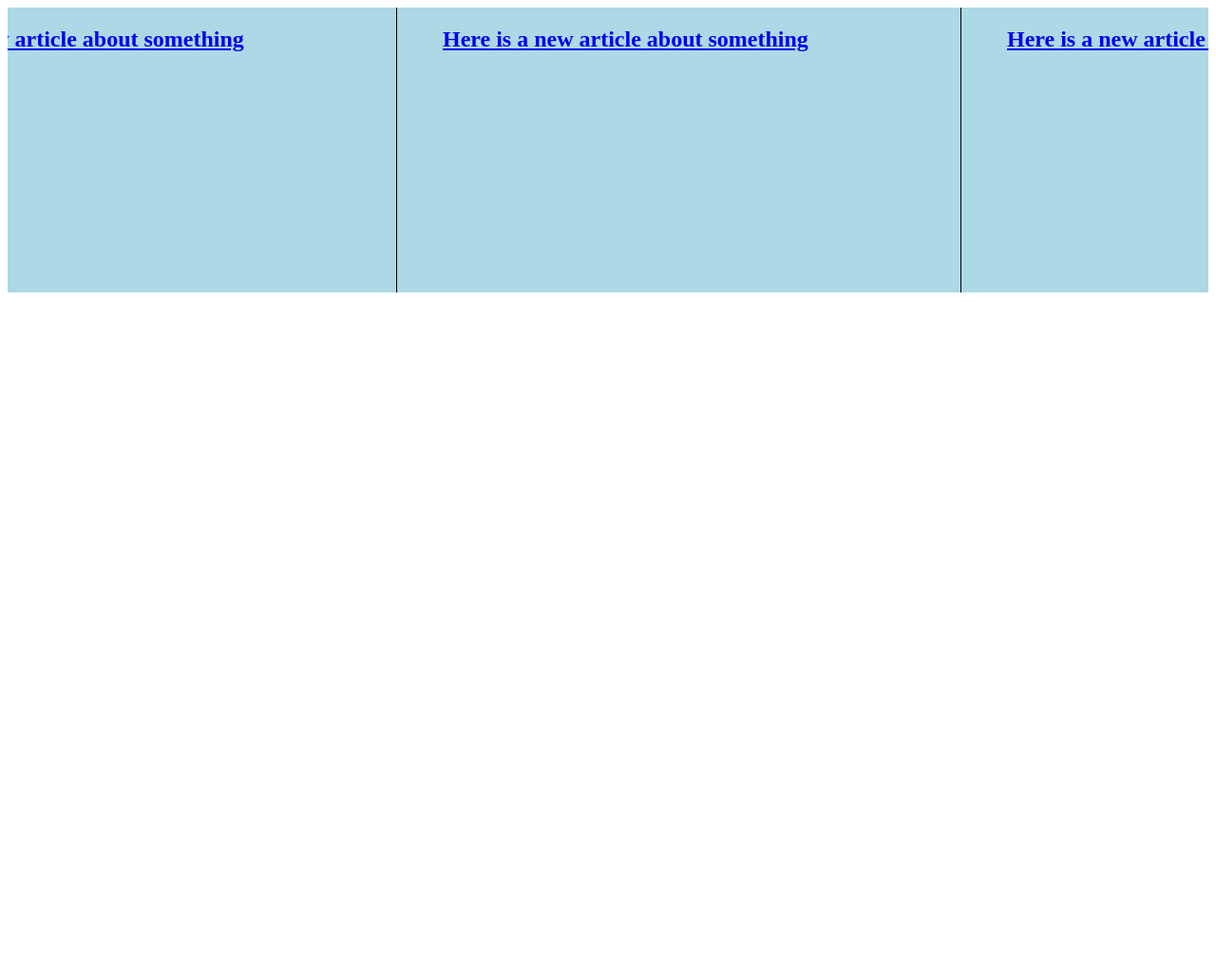
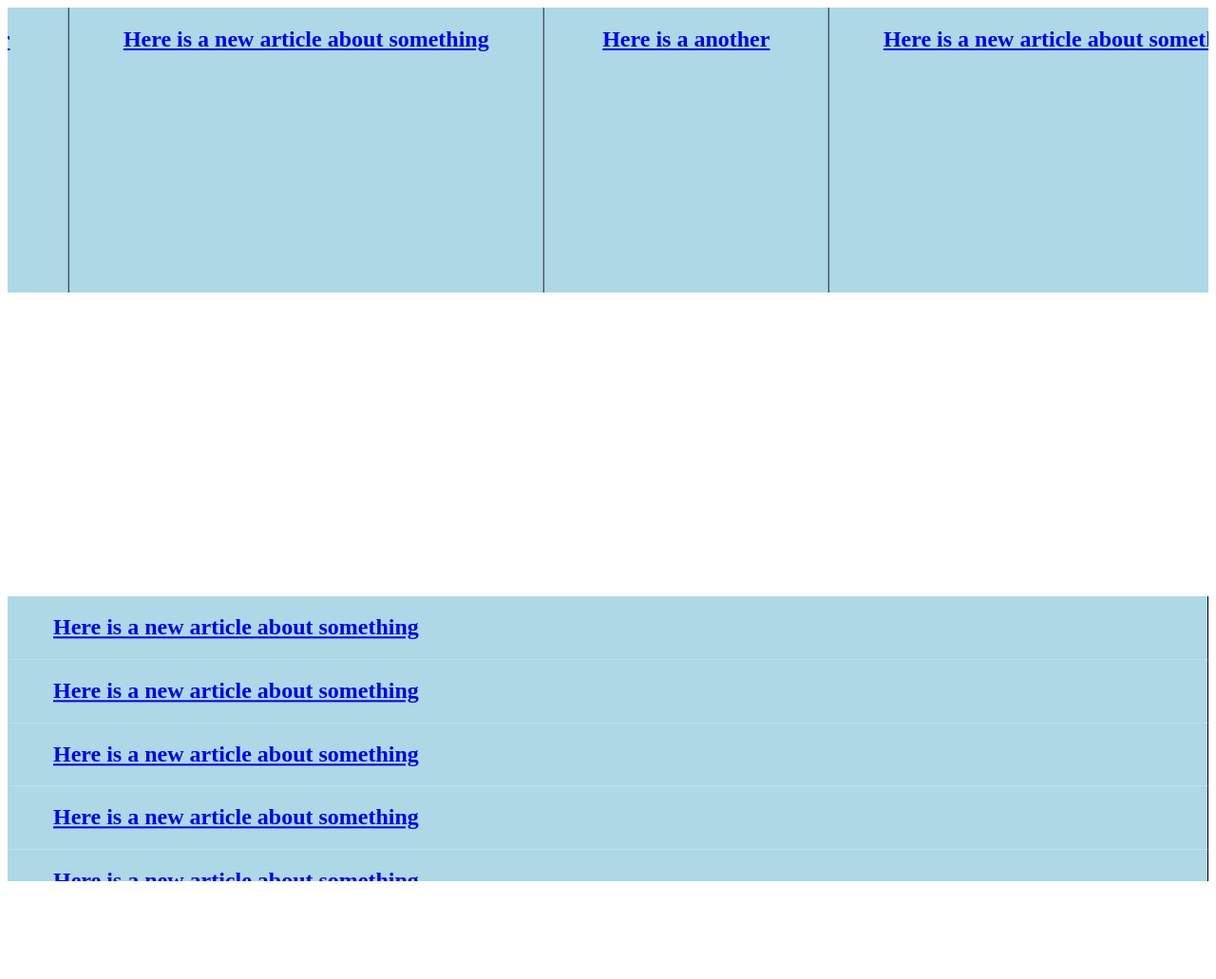
Before and after one commit to versoly/versoly-marquee, a website built with Vite: page index.html in a window 1280 px wide. Shown: the top 1031 px of the page at 95% size. Before the commit the page ends 800 px from the top, so only its background shows below. Built offline with nearby package versions, Linux system fonts and the light colour scheme.

Commit message:
Upgrade: TS, oxc, reduce elements, observer

```diff
--- a/index.html
+++ b/index.html
@@ -1,9 +1,19 @@
-<!DOCTYPE html>
+<!doctype html>
 <html lang="en">
   <head>
     <meta charset="UTF-8" />
     <meta name="viewport" content="width=device-width, initial-scale=1.0" />
     <title>Versoly Marquee</title>
+    <style>
+      *,
+      ::after,
+      ::before,
+      ::backdrop,
+      ::file-selector-button {
+        box-sizing: border-box;
+        border: 0 solid;
+      }
+    </style>
   </head>
 
   <body>
@@ -21,7 +31,44 @@
         <a
           href="#"
           style="
-            width: 400px;
+            width: 500px;
+            background: lightblue;
+            padding: 0 48px;
+            border-right: black 1px solid;
+            text-align: center;
+          "
+        >
+          <h2>Here is a new article about something</h2>
+        </a>
+        <a
+          href="#"
+          style="
+            width: 300px;
+            background: lightblue;
+            padding: 0 48px;
+            border-right: black 1px solid;
+            text-align: center;
+          "
+        >
+          <h2>Here is a another</h2>
+        </a>
+      </div>
+    </section>
+
+    <section>
+      <div
+        style="
+          display: flex;
+          flex-direction: column;
+          height: 300px;
+          margin-top: 320px;
+        "
+        data-toggle="marquee"
+        data-options="{'direction': 'ttb', 'pauseable': true, 'duration': 1}"
+      >
+        <a
+          href="#"
+          style="
             background: lightblue;
             padding: 0 48px;
             border-right: black 1px solid;
@@ -31,6 +78,8 @@
         </a>
       </div>
     </section>
+
+    <section style="height: 3000px"></section>
 
     <script type="module">
       import { Marquee } from "./src";
--- a/src/marquee.js
+++ /dev/null
@@ -1,112 +0,0 @@
-export const Marquee = function (elem, options = {}) {
-  let loop = options.loop ?? true,
-    duration = options.duration || 5, // seconds
-    direction = options.direction || "ltr", // 'ltr', 'rtl', 'ttb', 'btt'
-    pauseable = options.pauseable ?? true,
-    iterations = options.iterations ?? 1,
-    milestone = 0,
-    marqueeElem = null,
-    elemSize = null,
-    self = this,
-    ltrCond = 0,
-    loopCnt = 0,
-    start = 0,
-    elemOffsetSize = 0,
-    paused = false,
-    process = null;
-
-  const isVertical = direction.includes("tt");
-  const translate = isVertical ? "Y" : "X";
-  const sizeName = isVertical ? "height" : "width";
-  const capitalizedSizeName = isVertical ? "Height" : "Width";
-  const offsetSizeName = "offset" + capitalizedSizeName;
-
-  let distancePerIteration = 10 / (duration * 1000);
-
-  const constructor = function (elem) {
-    const elemHTML = elem.innerHTML;
-    const elemNode = elem.childNodes[1] || elem;
-    elemOffsetSize = elem[offsetSizeName];
-    elemSize = elemNode[offsetSizeName];
-
-    if (elemSize === 0) {
-      return;
-    }
-
-    const elemCount = Math.ceil((elemOffsetSize + 1) / elemSize) + 3;
-
-    marqueeElem = "<div>" + elemHTML + "</div>";
-    elem.innerHTML = marqueeElem;
-    marqueeElem = elem.getElementsByTagName("div")[0];
-
-    elem.style.overflow = "clip";
-
-    marqueeElem.style[sizeName] = elemSize * elemCount + "px";
-    marqueeElem.style.whiteSpace = "nowrap";
-    marqueeElem.style.position = "relative";
-    marqueeElem.style.display = "flex";
-    marqueeElem.style.flexDirection = isVertical ? "column" : "row";
-
-    if (iterations) {
-      for (let i = 0; i < elemCount - 1; i++) {
-        marqueeElem.innerHTML += elemHTML;
-        marqueeElem.children[i].style["min-" + sizeName] = elemSize + "px";
-      }
-
-      marqueeElem.style[sizeName] = elemCount * elemSize;
-
-      if (direction === "ltr" || direction === "ttb") {
-        start = -elemSize;
-      }
-    } else {
-      ltrCond = elemOffsetSize;
-
-      if (direction === "rtl" || direction === "btt") {
-        milestone = ltrCond;
-      }
-    }
-
-    if (direction === "ltr" || direction === "ttb") {
-      milestone = -elemSize;
-    } else if (direction === "rtl" || direction === "btt") {
-      distancePerIteration = -distancePerIteration;
-    }
-
-    self.init();
-
-    return marqueeElem;
-  };
-
-  this.init = function () {
-    process = setInterval(self.play, 10);
-
-    if (pauseable) {
-      elem.addEventListener("mouseenter", () => (paused = true));
-      elem.addEventListener("mouseleave", () => (paused = false));
-    }
-  };
-
-  this.play = function () {
-    if (paused) {
-      return;
-    }
-
-    marqueeElem.style.transform = `translate${translate}(${start}px)`;
-    start += distancePerIteration * elemSize;
-
-    if (start > ltrCond || start < -elemSize) {
-      start = milestone;
-      loopCnt++;
-
-      if (loop !== true && loopCnt >= iterations) {
-        marqueeElem.style.transform = "";
-      }
-    }
-  };
-
-  this.end = function () {
-    clearInterval(process);
-  };
-
-  constructor(elem);
-};
--- /dev/null
+++ b/src/marquee.ts
@@ -0,0 +1,194 @@
+declare global {
+  interface Window {
+    Marquee: typeof Marquee;
+  }
+}
+
+type MarqueeOptions = {
+  loop?: boolean;
+  pauseable?: boolean;
+  iterations?: number;
+  duration?: number;
+  direction?: "ltr" | "rtl" | "ttb" | "btt";
+};
+
+export class Marquee {
+  private elem: HTMLElement;
+  private marqueeElem: HTMLElement | null = null;
+
+  // Configuration
+  private loop: boolean;
+  private pauseable: boolean;
+  private iterations: number;
+  private duration: number;
+  private direction: "ltr" | "rtl" | "ttb" | "btt";
+
+  // Dimensions & Logic
+  private elemOuterSize: number = 0;
+  private elemInnerSize: number = 0;
+  private milestone: number = 0;
+  private ltrCond: number = 0;
+  private loopCnt: number = 0;
+  private start: number = 0;
+  private distancePerIteration: number = 0;
+
+  // State
+  private paused: boolean = false;
+  private process: number | undefined | ReturnType<typeof setInterval>; // ReturnType for Node/Browser compatibility
+  private observer: IntersectionObserver | null = null;
+
+  // Helpers derived from direction
+  private dimension: "width" | "height";
+  private childDimensions: number[] = [];
+
+  constructor(elem: HTMLElement, options: MarqueeOptions = {}) {
+    this.elem = elem;
+
+    this.loop = options.loop ?? true;
+    this.pauseable = options.pauseable ?? true;
+    this.iterations = options.iterations ?? 1;
+    this.duration = options.duration || 5; // seconds
+    this.direction = options.direction || "ltr";
+
+    // Helper derivations
+    this.dimension = this.direction.includes("tt") ? "height" : "width";
+
+    // Initial speed calculation (base, sign applied later)
+    this.distancePerIteration = 10 / (this.duration * 1000);
+
+    this.setup();
+  }
+
+  private setup(): void {
+    this.elemOuterSize = this.elem.getBoundingClientRect()[this.dimension];
+
+    // Calculate total inner size of children
+    (Array.from(this.elem.children) as HTMLElement[]).forEach((child) => {
+      const childSize = child.getBoundingClientRect()[this.dimension];
+
+      this.elemInnerSize += childSize;
+      this.childDimensions.push(childSize);
+      child.style.setProperty(`min-${this.dimension}`, `${childSize}px`);
+    });
+
+    if (this.elemInnerSize === 0) {
+      return;
+    }
+
+    // elemOuterSize = 1800, elemInnerSize = 600, elemCount = 4
+    const elemCount = Math.ceil(
+      (this.elemOuterSize + this.elemInnerSize) / this.elemInnerSize,
+    );
+
+    const elemHTML = this.elem.innerHTML;
+
+    this.marqueeElem = document.createElement("div");
+    this.marqueeElem.style.setProperty(
+      this.dimension,
+      `${this.elemInnerSize * (elemCount - 1)}px`,
+    );
+    this.marqueeElem.style.setProperty("white-space", "nowrap");
+    this.marqueeElem.style.setProperty("position", "relative");
+    this.marqueeElem.style.setProperty("display", "flex");
+    this.marqueeElem.style.setProperty(
+      "flex-direction",
+      this.dimension === "width" ? "row" : "column",
+    );
+
+    this.elem.replaceChildren(this.marqueeElem);
+    this.elem.style.setProperty("overflow", "clip");
+
+    for (let i = 0; i < elemCount; i++) {
+      this.marqueeElem.innerHTML += elemHTML;
+    }
+
+    if (this.iterations) {
+      if (this.direction === "ltr" || this.direction === "ttb") {
+        this.start = -this.elemInnerSize;
+      }
+    } else {
+      this.ltrCond = this.elemOuterSize;
+      if (this.direction === "rtl" || this.direction === "btt") {
+        this.milestone = this.ltrCond;
+      }
+    }
+
+    // Direction specific logic
+    if (this.direction === "ltr" || this.direction === "ttb") {
+      this.milestone = -this.elemInnerSize;
+    } else if (this.direction === "rtl" || this.direction === "btt") {
+      this.distancePerIteration = -this.distancePerIteration;
+    }
+
+    this.init();
+  }
+
+  private init(): void {
+    this.process = setInterval(this.play, 10);
+
+    if (this.pauseable) {
+      this.elem.addEventListener("mouseenter", this.handleMouseEnter);
+      this.elem.addEventListener("mouseleave", this.handleMouseLeave);
+    }
+
+    this.observer = new IntersectionObserver(
+      (entries) => {
+        entries.forEach((entry) => {
+          if (entry.isIntersecting) {
+            this.paused = false;
+          } else {
+            this.paused = true;
+          }
+        });
+      },
+      { threshold: 0.1 },
+    );
+    this.observer.observe(this.elem);
+  }
+
+  // Arrow function to auto-bind 'this' context
+  private play = (): void => {
+    if (this.paused || !this.marqueeElem) {
+      return;
+    }
+
+    this.marqueeElem.style.setProperty(
+      "transform",
+      `translate${this.dimension === "width" ? "X" : "Y"}(${this.start}px)`,
+    );
+    this.start += this.distancePerIteration * this.elemInnerSize;
+
+    if (this.start > this.ltrCond || this.start < -this.elemInnerSize) {
+      this.start = this.milestone;
+      this.loopCnt++;
+
+      if (this.loop !== true && this.loopCnt >= this.iterations) {
+        this.marqueeElem.style.setProperty("transform", "");
+      }
+    }
+  };
+
+  private handleMouseEnter = (): void => {
+    this.paused = true;
+  };
+
+  private handleMouseLeave = (): void => {
+    this.paused = false;
+  };
+
+  // Public method to destroy instance
+  public destroy(): void {
+    if (this.process) {
+      clearInterval(this.process);
+    }
+
+    if (this.pauseable) {
+      this.elem.removeEventListener("mouseenter", this.handleMouseEnter);
+      this.elem.removeEventListener("mouseleave", this.handleMouseLeave);
+    }
+
+    if (this.observer) {
+      this.observer.disconnect();
+    }
+  }
+}
--- a/vite.config.js
+++ b/vite.config.js
@@ -9,11 +9,17 @@ const config = {
     },
   },
   build: {
-    target: ["chrome58", "firefox57", "safari11", "edge79"],
+    target: [
+      "chrome" + "109",
+      "firefox" + "135",
+      "safari" + "17",
+      "edge" + "135",
+    ],
     lib: {
       entry: resolve(__dirname, "src/index.js"),
       name: "Marquee",
       formats: ["cjs", "esm", "iife"],
+      minify: "oxc",
       fileName: (format) => {
         let jsExtension = ".cjs";
 
@@ -22,9 +28,9 @@ const config = {
         }
 
         if (format === "iife") {
-          jsExtension = ".global.min.js";
+          jsExtension = ".iife.js";
         }
-        return `index${jsExtension}`;
+        return `versoly-marquee${jsExtension}`;
       },
     },
   },
```
Also changed, not shown: package.json (+11 -5 lines), README.md, pnpm-lock.yaml, public/versoly.png (added), src/index.ts (renamed from src/index.js).
